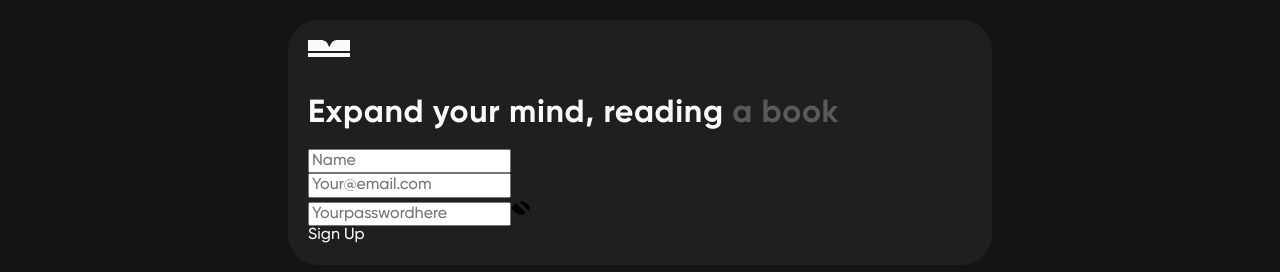
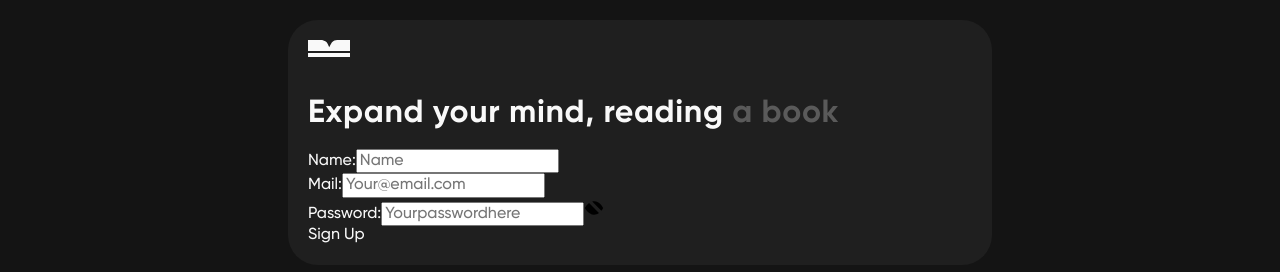
Before and after one commit to vitalii-cherukha/read-journey, a React (Vite) app: page /register in a window 1280 px wide. Shown: the top 272 px of the page. Built offline with nearby package versions, Linux system fonts and the light colour scheme.

Commit message:
add label in register form

```diff
--- a/src/components/common/RegisterForm/RegisterForm.tsx
+++ b/src/components/common/RegisterForm/RegisterForm.tsx
@@ -48,26 +48,34 @@ const RegisterForm = ({ onSubmit, loading }: RegisterFormProps) => {
   return (
     <form className={css.form} onSubmit={handleSubmit(onSubmit)}>
       <div className={css.inputWrapper}>
+        <label className={css.label}>
+          Name:
           <input
             className={`${css.input} ${errors.name ? css.errorInput : ''}`}
             placeholder="Name"
             {...register('name')}
             onFocus={() => clearErrors('name')}
           />
+        </label>
         {errors.name && <p className={css.error}>{errors.name.message}</p>}
       </div>
 
       <div className={css.inputWrapper}>
+        <label className={css.label}>
+          Mail:
           <input
             className={`${css.input} ${errors.email ? css.errorInput : ''}`}
             placeholder="Your@email.com"
             {...register('email')}
             onFocus={() => clearErrors('email')}
           />
+        </label>
         {errors.email && <p className={css.error}>{errors.email.message}</p>}
       </div>
 
       <div className={css.inputWrapper}>
+        <label className={css.label}>
+          Password:
           <input
             className={`${css.input} ${errors.password ? css.errorInput : ''}`}
             placeholder="Yourpasswordhere"
@@ -75,6 +83,7 @@ const RegisterForm = ({ onSubmit, loading }: RegisterFormProps) => {
             {...register('password')}
             onFocus={() => clearErrors('password')}
           />
+        </label>
         {errors.password && (
           <p className={css.error}>{errors.password.message}</p>
         )}
```
Lines whose indentation alone changed are shown as unchanged.
